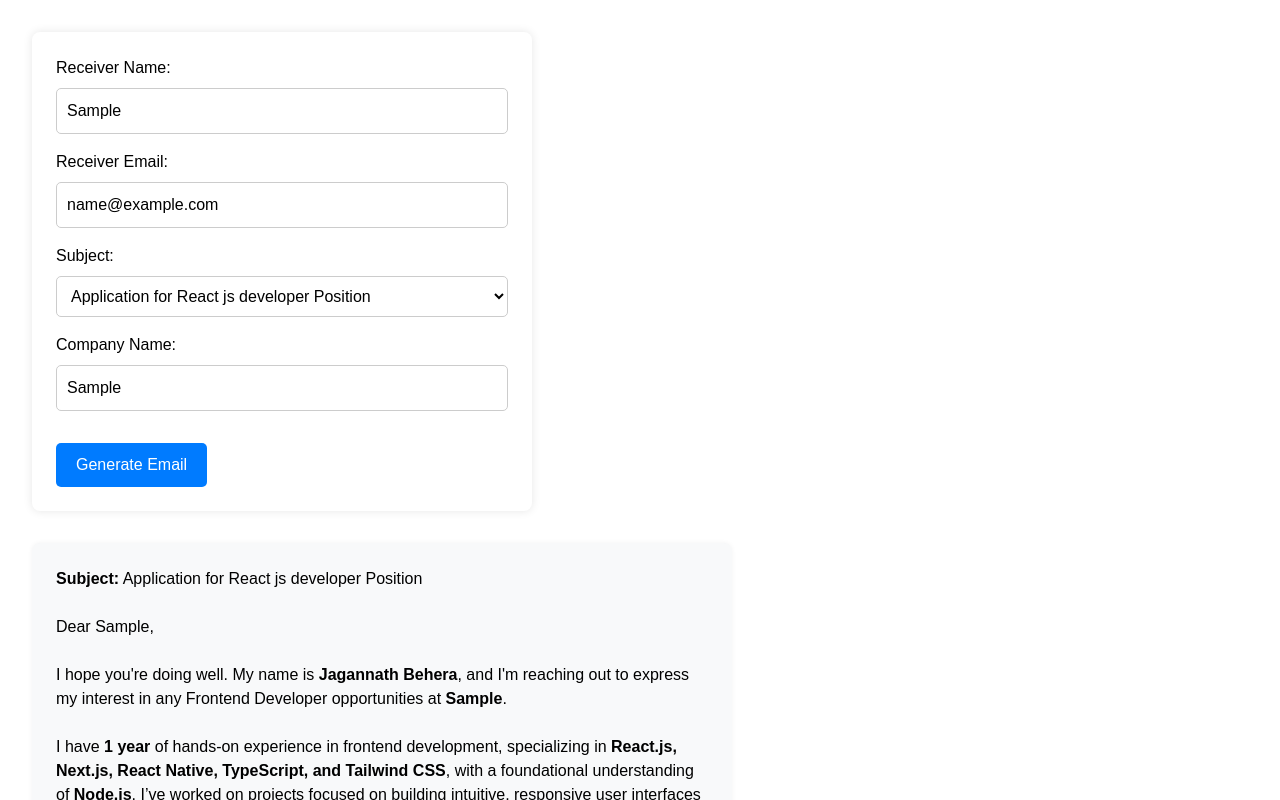
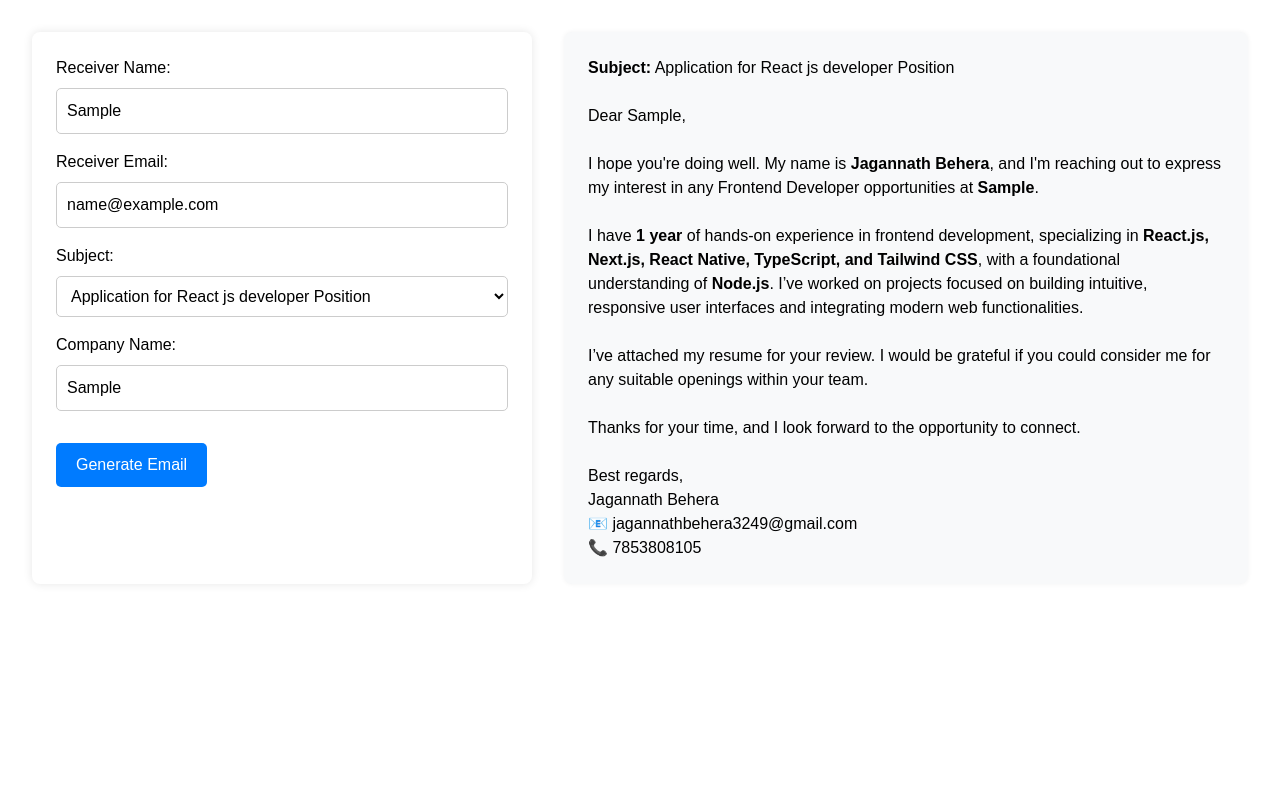
Before and after one commit to Jaga3249/cold_emil_templete, a React (Vite) app: page / in a window 1280 px wide. Both pictures are taken after typing "Sample", "name@example.com", "Sample" into the empty fields and a click on the button "Generate Email". Shown: the top 800 px of the page. Built offline with nearby package versions, Linux system fonts and the light colour scheme.

Commit message:
create cold_email_tempelate

```diff
--- a/src/components/EmailGenerator.jsx
+++ b/src/components/EmailGenerator.jsx
@@ -42,7 +42,15 @@ Jagannath Behera
   };
 
   return (
-    <div style={{ padding: "2rem", fontFamily: "Arial, sans-serif" }}>
+    <div
+      style={{
+        display: "flex",
+        padding: "2rem",
+        fontFamily: "Arial, sans-serif",
+        gap: "2rem",
+        flexWrap: "wrap",
+      }}
+    >
       <form
         onSubmit={handleSubmit}
         style={{
@@ -51,7 +59,8 @@ Jagannath Behera
           borderRadius: "8px",
           boxShadow: "0 0 10px rgba(0,0,0,0.1)",
           maxWidth: "500px",
-          marginBottom: "2rem",
+          flex: "1",
+          minWidth: "300px",
         }}
       >
         <label>
@@ -89,7 +98,7 @@ Jagannath Behera
           >
             <option>Application for React js developer Position</option>
             <option>Application for Frontend developer Position</option>
-            <option>Application for Devloper developer Position</option>
+            <option>Application for Developer developer Position</option>
           </select>
         </label>
 
@@ -130,6 +139,8 @@ Jagannath Behera
             whiteSpace: "pre-wrap",
             boxShadow: "0 0 5px rgba(0,0,0,0.05)",
             maxWidth: "700px",
+            flex: "1",
+            minWidth: "300px",
           }}
           dangerouslySetInnerHTML={{ __html: emailOutput }}
         />
```
